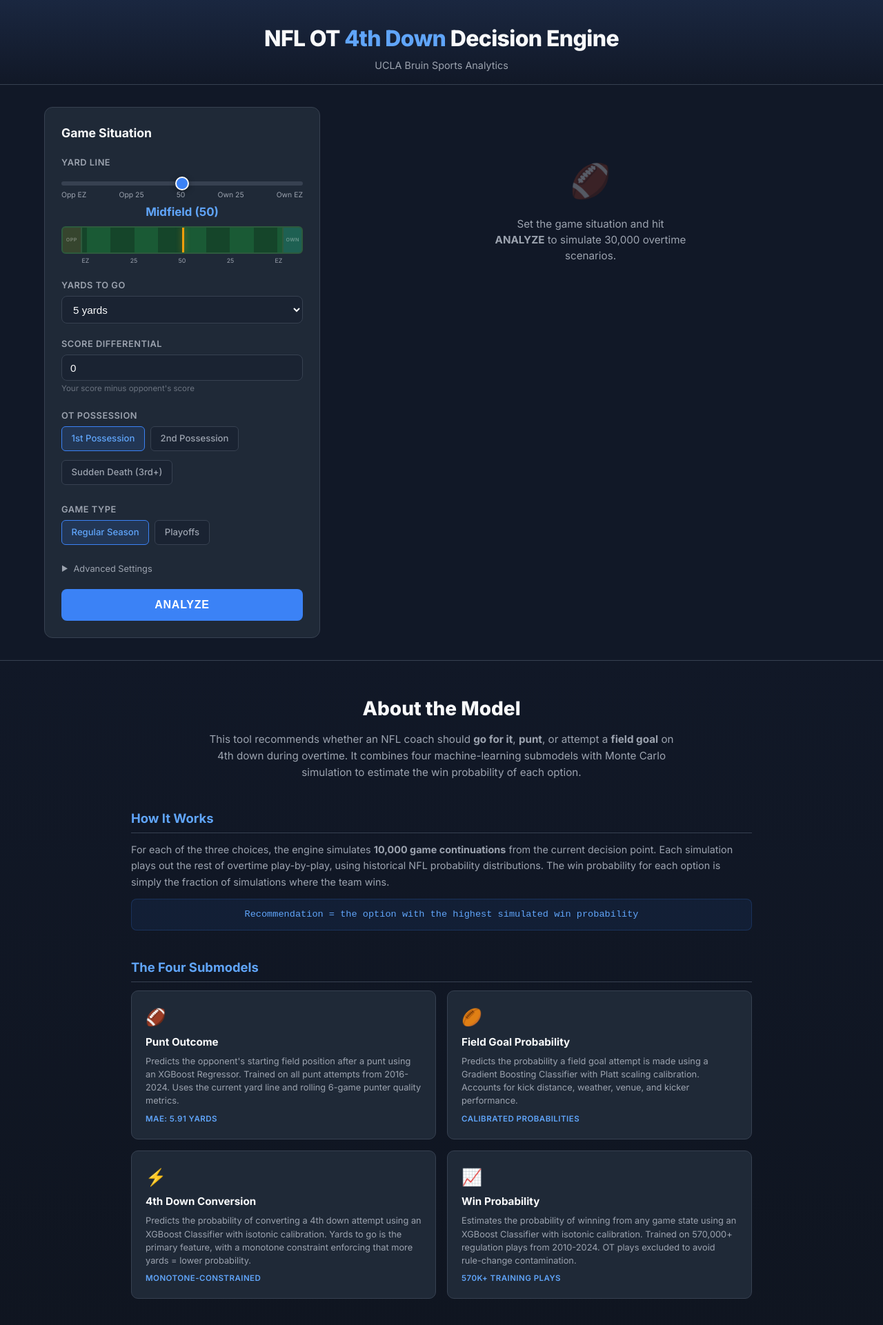
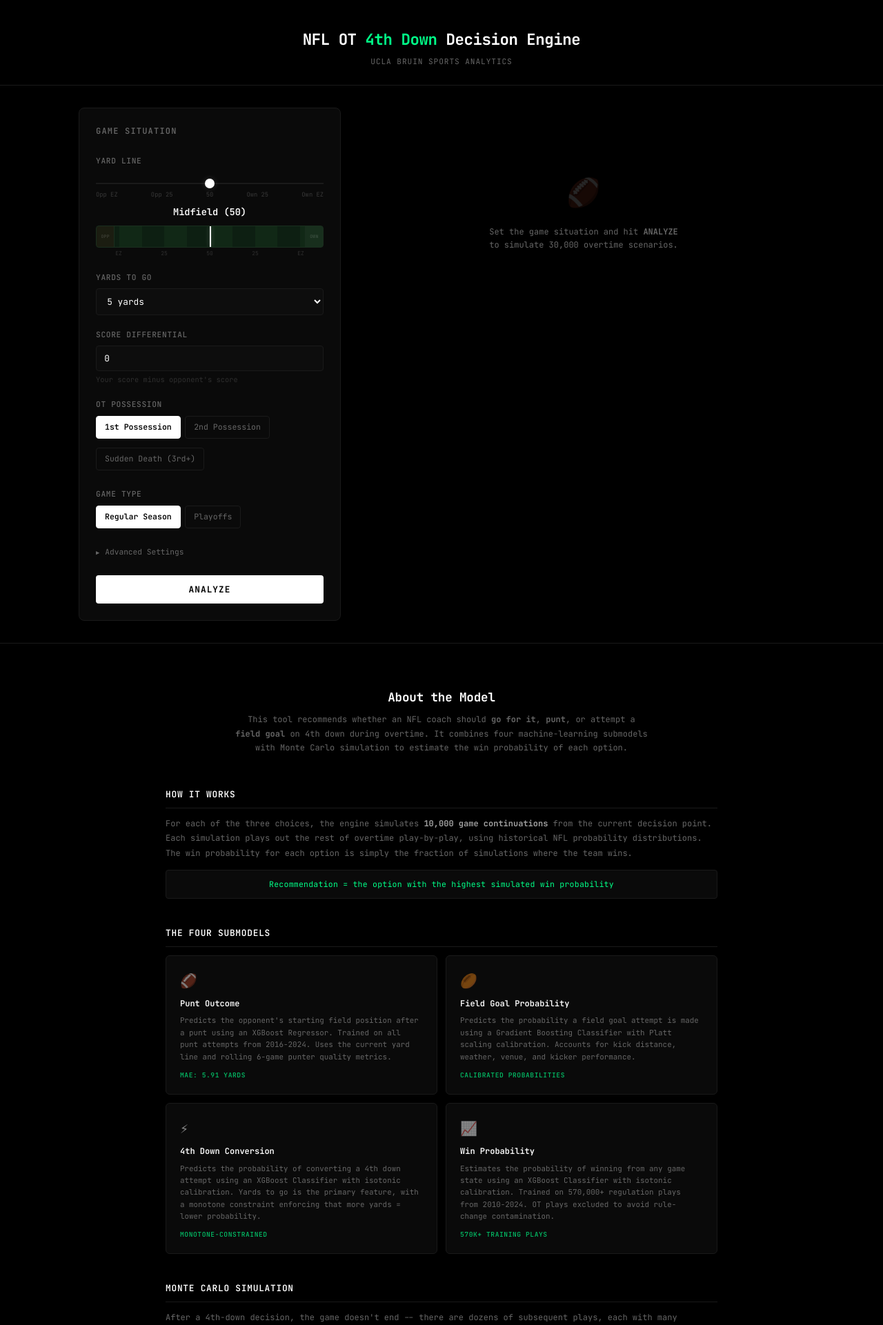
Before and after one commit to maiasalti/4th-down-OT-model-webapp, a Flask app: page / in a window 1280 px wide. Shown: the top 1921 px of the page at 69% size. Run offline with Flask 3, Linux system fonts and the light colour scheme.

Commit message:
Redesign: JetBrains Mono font, pure black bg, minimal UI
Monospace font throughout, #000 background, reduced visual noise,
tighter spacing, muted color palette with green accents.

Co-Authored-By: Claude Opus 4.6 <noreply@anthropic.com>

```diff
--- a/static/style.css
+++ b/static/style.css
@@ -1,20 +1,20 @@
 /* ==========================================================================
-   NFL OT 4th Down Decision Engine — Professional Dark Theme
+   NFL OT 4th Down Decision Engine — Minimal Black + Mono
    ========================================================================== */
 
 :root {
-    --bg: #111827;
-    --card-bg: #1f2937;
-    --accent: #3b82f6;
-    --accent-light: #60a5fa;
-    --success: #22c55e;
-    --gold: #f59e0b;
-    --danger: #ef4444;
-    --text: #f9fafb;
-    --muted: #9ca3af;
-    --border: #374151;
-    --card-hover: #283548;
-    --input-bg: #1a2332;
+    --bg: #000000;
+    --card-bg: #0a0a0a;
+    --accent: #ffffff;
+    --accent-dim: #a0a0a0;
+    --success: #00ff88;
+    --gold: #e0e0e0;
+    --danger: #ff4444;
+    --text: #ffffff;
+    --muted: #666666;
+    --border: #1a1a1a;
+    --input-bg: #0d0d0d;
+    --hover: #141414;
 }
 
 * {
@@ -24,46 +24,48 @@
 }
 
 body {
-    font-family: 'Inter', -apple-system, BlinkMacSystemFont, 'Segoe UI', Roboto, sans-serif;
+    font-family: 'JetBrains Mono', 'SF Mono', 'Fira Code', 'Cascadia Code', monospace;
     background: var(--bg);
     color: var(--text);
     min-height: 100vh;
-    line-height: 1.5;
+    line-height: 1.6;
+    -webkit-font-smoothing: antialiased;
 }
 
 /* Header */
 .header {
     text-align: center;
-    padding: 2rem 1rem 1rem;
+    padding: 2.5rem 1rem 1.5rem;
     border-bottom: 1px solid var(--border);
-    background: linear-gradient(180deg, #1a2740 0%, var(--bg) 100%);
 }
 
 .header h1 {
-    font-size: 2rem;
-    font-weight: 800;
+    font-size: 1.4rem;
+    font-weight: 700;
     letter-spacing: -0.02em;
     color: var(--text);
 }
 
 .header h1 span {
-    color: var(--accent-light);
+    color: var(--success);
 }
 
 .header .subtitle {
     color: var(--muted);
-    font-size: 0.9rem;
-    margin-top: 0.25rem;
+    font-size: 0.7rem;
+    margin-top: 0.35rem;
     font-weight: 400;
+    letter-spacing: 0.08em;
+    text-transform: uppercase;
 }
 
 /* Main Layout */
 .main-container {
-    max-width: 1200px;
+    max-width: 1100px;
     margin: 0 auto;
     padding: 2rem 1.5rem;
     display: grid;
-    grid-template-columns: 400px 1fr;
+    grid-template-columns: 380px 1fr;
     gap: 2rem;
     align-items: start;
 }
@@ -72,20 +74,19 @@ body {
 .input-panel {
     background: var(--card-bg);
     border: 1px solid var(--border);
-    border-radius: 12px;
+    border-radius: 8px;
     padding: 1.5rem;
     position: sticky;
     top: 1rem;
 }
 
 .input-panel h2 {
-    font-size: 1.1rem;
-    font-weight: 700;
-    margin-bottom: 1.25rem;
-    color: var(--text);
-    display: flex;
-    align-items: center;
-    gap: 0.5rem;
+    font-size: 0.75rem;
+    font-weight: 600;
+    margin-bottom: 1.5rem;
+    color: var(--muted);
+    text-transform: uppercase;
+    letter-spacing: 0.1em;
 }
 
 .form-group {
@@ -94,27 +95,27 @@ body {
 
 .form-group label {
     display: block;
-    font-size: 0.8rem;
-    font-weight: 600;
+    font-size: 0.7rem;
+    font-weight: 500;
     color: var(--muted);
-    margin-bottom: 0.35rem;
+    margin-bottom: 0.4rem;
     text-transform: uppercase;
-    letter-spacing: 0.04em;
+    letter-spacing: 0.06em;
 }
 
 .form-group label .label-detail {
     text-transform: none;
     font-weight: 400;
     letter-spacing: 0;
-    font-size: 0.72rem;
-    opacity: 0.7;
+    font-size: 0.65rem;
+    opacity: 0.5;
 }
 
 .form-group .hint {
-    font-size: 0.72rem;
+    font-size: 0.65rem;
     color: var(--muted);
-    opacity: 0.6;
-    margin-top: 0.2rem;
+    opacity: 0.4;
+    margin-top: 0.25rem;
 }
 
 /* Yard line slider */
@@ -125,73 +126,73 @@ body {
 input[type="range"] {
     -webkit-appearance: none;
     width: 100%;
-    height: 6px;
-    border-radius: 3px;
+    height: 2px;
+    border-radius: 0;
     background: var(--border);
     outline: none;
-    margin: 0.5rem 0;
+    margin: 0.75rem 0 0.5rem;
 }
 
 input[type="range"]::-webkit-slider-thumb {
     -webkit-appearance: none;
-    width: 20px;
-    height: 20px;
+    width: 14px;
+    height: 14px;
     border-radius: 50%;
-    background: var(--accent);
+    background: var(--text);
     cursor: pointer;
-    border: 2px solid var(--text);
-    box-shadow: 0 2px 8px rgba(0, 0, 0, 0.4);
+    border: none;
+    box-shadow: 0 0 10px rgba(255, 255, 255, 0.15);
 }
 
 input[type="range"]::-moz-range-thumb {
-    width: 20px;
-    height: 20px;
+    width: 14px;
+    height: 14px;
     border-radius: 50%;
-    background: var(--accent);
+    background: var(--text);
     cursor: pointer;
-    border: 2px solid var(--text);
-    box-shadow: 0 2px 8px rgba(0, 0, 0, 0.4);
+    border: none;
 }
 
 .slider-labels {
     display: flex;
     justify-content: space-between;
-    font-size: 0.65rem;
+    font-size: 0.55rem;
     color: var(--muted);
-    margin-top: -0.1rem;
+    opacity: 0.5;
+    margin-top: 0;
 }
 
 .yard-display {
     text-align: center;
-    font-size: 1.05rem;
-    font-weight: 700;
-    color: var(--accent-light);
-    margin-top: 0.25rem;
+    font-size: 0.85rem;
+    font-weight: 600;
+    color: var(--text);
+    margin-top: 0.5rem;
     min-height: 1.5em;
 }
 
-/* Field visualization inline (under yard line) */
+/* Field visualization */
 .field-viz-inline {
     margin-top: 0.5rem;
 }
 
 .field-container {
     position: relative;
-    height: 40px;
+    height: 32px;
     background: linear-gradient(90deg,
-        #15452a 0%, #15452a 10%,
-        #1a5a35 10%, #1a5a35 20%,
-        #15452a 20%, #15452a 30%,
-        #1a5a35 30%, #1a5a35 40%,
-        #15452a 40%, #15452a 50%,
-        #1a5a35 50%, #1a5a35 60%,
-        #15452a 60%, #15452a 70%,
-        #1a5a35 70%, #1a5a35 80%,
-        #15452a 80%, #15452a 90%,
-        #1a5a35 90%, #1a5a35 100%
+        #0d1f12 0%, #0d1f12 10%,
+        #112816 10%, #112816 20%,
+        #0d1f12 20%, #0d1f12 30%,
+        #112816 30%, #112816 40%,
+        #0d1f12 40%, #0d1f12 50%,
+        #112816 50%, #112816 60%,
+        #0d1f12 60%, #0d1f12 70%,
+        #112816 70%, #112816 80%,
+        #0d1f12 80%, #0d1f12 90%,
+        #112816 90%, #112816 100%
     );
-    border-radius: 6px;
-    border: 2px solid #2d5a3d;
+    border-radius: 4px;
+    border: 1px solid #1a2e1e;
     overflow: hidden;
 }
 
@@ -199,31 +200,32 @@ input[type="range"]::-moz-range-thumb {
     position: absolute;
     top: 0;
     bottom: 0;
-    width: 3px;
-    background: var(--gold);
+    width: 2px;
+    background: var(--text);
     transition: left 0.3s ease;
-    box-shadow: 0 0 8px rgba(245, 158, 11, 0.5);
+    box-shadow: 0 0 6px rgba(255, 255, 255, 0.3);
 }
 
 .field-marker::after {
     content: '';
     position: absolute;
-    top: -6px;
+    top: -5px;
     left: 50%;
     transform: translateX(-50%);
     width: 0;
     height: 0;
-    border-left: 6px solid transparent;
-    border-right: 6px solid transparent;
-    border-top: 8px solid var(--gold);
+    border-left: 5px solid transparent;
+    border-right: 5px solid transparent;
+    border-top: 6px solid var(--text);
 }
 
 .field-labels {
     display: flex;
     justify-content: space-between;
-    padding: 0.2rem 0 0;
-    font-size: 0.55rem;
+    padding: 0.15rem 0 0;
+    font-size: 0.5rem;
     color: var(--muted);
+    opacity: 0.4;
 }
 
 .field-labels span {
@@ -240,42 +242,43 @@ input[type="range"]::-moz-range-thumb {
     display: flex;
     align-items: center;
     justify-content: center;
-    font-size: 0.45rem;
+    font-size: 0.4rem;
     font-weight: 700;
-    color: rgba(255,255,255,0.3);
+    color: rgba(255,255,255,0.15);
     text-transform: uppercase;
     letter-spacing: 0.05em;
 }
 
 .field-endzone-left {
     left: 0;
-    background: rgba(239, 68, 68, 0.15);
-    border-right: 2px solid #2d5a3d;
+    background: rgba(255, 0, 0, 0.06);
+    border-right: 1px solid #1a2e1e;
 }
 
 .field-endzone-right {
     right: 0;
-    background: rgba(59, 130, 246, 0.15);
-    border-left: 2px solid #2d5a3d;
+    background: rgba(255, 255, 255, 0.03);
+    border-left: 1px solid #1a2e1e;
 }
 
-/* Select / Number inputs */
+/* Inputs */
 select,
 input[type="number"] {
     width: 100%;
-    padding: 0.6rem 0.75rem;
+    padding: 0.55rem 0.7rem;
     background: var(--input-bg);
     border: 1px solid var(--border);
-    border-radius: 8px;
+    border-radius: 4px;
     color: var(--text);
-    font-size: 0.95rem;
+    font-family: inherit;
+    font-size: 0.8rem;
     outline: none;
     transition: border-color 0.2s;
 }
 
 select:focus,
 input[type="number"]:focus {
-    border-color: var(--accent);
+    border-color: #333;
 }
 
 select option {
@@ -286,7 +289,7 @@ select option {
 .radio-group {
     display: flex;
     flex-wrap: wrap;
-    gap: 0.5rem;
+    gap: 0.4rem;
 }
 
 .radio-btn {
@@ -302,31 +305,32 @@ select option {
 
 .radio-btn label {
     display: inline-block;
-    padding: 0.45rem 0.85rem;
-    background: var(--input-bg);
+    padding: 0.4rem 0.75rem;
+    background: transparent;
     border: 1px solid var(--border);
-    border-radius: 6px;
+    border-radius: 4px;
     cursor: pointer;
-    font-size: 0.82rem;
-    font-weight: 500;
+    font-size: 0.72rem;
+    font-weight: 400;
     color: var(--muted);
     text-transform: none;
     letter-spacing: 0;
-    transition: all 0.2s;
+    transition: all 0.15s;
 }
 
 .radio-btn input:checked + label {
-    background: rgba(59, 130, 246, 0.15);
-    border-color: var(--accent);
-    color: var(--accent-light);
+    background: var(--text);
+    border-color: var(--text);
+    color: #000;
+    font-weight: 600;
 }
 
 .radio-btn label:hover {
-    border-color: var(--accent);
-    color: var(--text);
+    border-color: #333;
+    color: var(--accent-dim);
 }
 
-/* Opponent result (conditional) */
+/* Opponent result */
 .opponent-result {
     overflow: hidden;
     max-height: 0;
@@ -348,18 +352,18 @@ select option {
     gap: 0.5rem;
     cursor: pointer;
     color: var(--muted);
-    font-size: 0.8rem;
+    font-size: 0.7rem;
     margin-bottom: 0.75rem;
     user-select: none;
 }
 
 .advanced-toggle:hover {
-    color: var(--text);
+    color: var(--accent-dim);
 }
 
 .advanced-toggle .arrow {
     transition: transform 0.2s;
-    font-size: 0.65rem;
+    font-size: 0.55rem;
 }
 
 .advanced-toggle.open .arrow {
@@ -407,45 +409,43 @@ select option {
 }
 
 .advanced-settings label {
-    font-size: 0.72rem;
+    font-size: 0.65rem;
 }
 
 .advanced-settings input[type="number"] {
-    padding: 0.45rem 0.6rem;
-    font-size: 0.85rem;
+    padding: 0.4rem 0.6rem;
+    font-size: 0.75rem;
 }
 
 /* Analyze button */
 .analyze-btn {
     width: 100%;
-    padding: 0.85rem;
-    background: var(--accent);
-    color: #fff;
+    padding: 0.75rem;
+    background: var(--text);
+    color: #000;
     border: none;
-    border-radius: 8px;
-    font-size: 1rem;
-    font-weight: 800;
+    border-radius: 4px;
+    font-family: inherit;
+    font-size: 0.8rem;
+    font-weight: 700;
     cursor: pointer;
-    letter-spacing: 0.05em;
+    letter-spacing: 0.08em;
     text-transform: uppercase;
-    transition: all 0.2s;
-    margin-top: 0.5rem;
+    transition: all 0.15s;
+    margin-top: 0.75rem;
 }
 
 .analyze-btn:hover {
-    background: var(--accent-light);
-    transform: translateY(-1px);
-    box-shadow: 0 4px 15px rgba(59, 130, 246, 0.3);
+    opacity: 0.85;
 }
 
 .analyze-btn:active {
-    transform: translateY(0);
+    opacity: 0.7;
 }
 
 .analyze-btn:disabled {
-    opacity: 0.5;
+    opacity: 0.3;
     cursor: not-allowed;
-    transform: none;
 }
 
 /* Results Panel */
@@ -465,16 +465,17 @@ select option {
 }
 
 .results-placeholder .icon {
-    font-size: 3rem;
-    opacity: 0.3;
+    font-size: 2.5rem;
+    opacity: 0.15;
 }
 
 .results-placeholder p {
-    font-size: 0.95rem;
+    font-size: 0.75rem;
     max-width: 280px;
+    line-height: 1.6;
 }
 
-/* Loading spinner */
+/* Loading */
 .loading {
     display: none;
     flex-direction: column;
@@ -661,46 +668,48 @@ select option {
 }
 
 .detail-item .detail-value {
-    font-size: 1.25rem;
-    font-weight: 700;
+    font-size: 1rem;
+    font-weight: 600;
     color: var(--text);
 }
 
 .detail-item .detail-label {
-    font-size: 0.72rem;
+    font-size: 0.6rem;
     color: var(--muted);
-    margin-top: 0.15rem;
+    margin-top: 0.2rem;
     text-transform: uppercase;
-    letter-spacing: 0.03em;
+    letter-spacing: 0.04em;
 }
 
-/* About the Model Section */
+/* ================================================================
+   About the Model Section
+   ================================================================ */
 .about-section {
     border-top: 1px solid var(--border);
-    background: linear-gradient(180deg, var(--bg) 0%, #0d1117 100%);
-    padding: 3rem 1.5rem 2rem;
+    padding: 4rem 1.5rem 3rem;
 }
 
 .about-container {
-    max-width: 900px;
+    max-width: 800px;
     margin: 0 auto;
 }
 
 .about-title {
-    font-size: 1.75rem;
-    font-weight: 800;
+    font-size: 1.1rem;
+    font-weight: 700;
     color: var(--text);
     text-align: center;
-    margin-bottom: 0.75rem;
+    margin-bottom: 0.5rem;
+    letter-spacing: -0.01em;
 }
 
 .about-intro {
     text-align: center;
     color: var(--muted);
-    font-size: 0.95rem;
-    line-height: 1.6;
-    max-width: 700px;
-    margin: 0 auto 2.5rem;
+    font-size: 0.75rem;
+    line-height: 1.7;
+    max-width: 600px;
+    margin: 0 auto 3rem;
 }
 
 .about-block {
@@ -708,141 +717,155 @@ select option {
 }
 
 .about-block h3 {
-    font-size: 1.15rem;
-    font-weight: 700;
-    color: var(--accent-light);
+    font-size: 0.8rem;
+    font-weight: 600;
+    color: var(--text);
     margin-bottom: 0.75rem;
-    padding-bottom: 0.4rem;
+    padding-bottom: 0.5rem;
     border-bottom: 1px solid var(--border);
+    text-transform: uppercase;
+    letter-spacing: 0.06em;
 }
 
 .about-block p {
     color: var(--muted);
-    font-size: 0.9rem;
-    line-height: 1.65;
+    font-size: 0.75rem;
+    line-height: 1.8;
     margin-bottom: 0.6rem;
 }
 
+.about-block strong {
+    color: var(--accent-dim);
+}
+
 .about-formula {
-    background: rgba(59, 130, 246, 0.08);
-    border: 1px solid rgba(59, 130, 246, 0.2);
-    border-radius: 8px;
-    padding: 0.75rem 1rem;
-    font-family: 'Courier New', monospace;
-    font-size: 0.85rem;
-    color: var(--accent-light);
+    background: var(--card-bg);
+    border: 1px solid var(--border);
+    border-radius: 4px;
+    padding: 0.7rem 1rem;
+    font-size: 0.72rem;
+    color: var(--success);
     text-align: center;
     margin: 0.75rem 0;
+    letter-spacing: 0.02em;
 }
 
 /* Submodel grid */
 .submodel-grid {
     display: grid;
     grid-template-columns: repeat(2, 1fr);
-    gap: 1rem;
+    gap: 0.75rem;
 }
 
 .submodel-card {
     background: var(--card-bg);
     border: 1px solid var(--border);
-    border-radius: 10px;
+    border-radius: 6px;
     padding: 1.25rem;
-    transition: border-color 0.2s;
+    transition: border-color 0.15s;
 }
 
 .submodel-card:hover {
-    border-color: var(--accent);
+    border-color: #333;
 }
 
 .submodel-icon {
-    font-size: 1.5rem;
-    margin-bottom: 0.4rem;
+    font-size: 1.25rem;
+    margin-bottom: 0.5rem;
+    opacity: 0.5;
 }
 
 .submodel-card h4 {
-    font-size: 0.95rem;
-    font-weight: 700;
+    font-size: 0.75rem;
+    font-weight: 600;
     color: var(--text);
     margin-bottom: 0.4rem;
 }
 
 .submodel-card p {
-    font-size: 0.8rem;
+    font-size: 0.68rem;
     color: var(--muted);
-    line-height: 1.5;
-    margin-bottom: 0.5rem;
+    line-height: 1.6;
+    margin-bottom: 0.6rem;
 }
 
 .submodel-stat {
-    font-size: 0.72rem;
+    font-size: 0.6rem;
     font-weight: 600;
-    color: var(--accent-light);
+    color: var(--success);
     text-transform: uppercase;
-    letter-spacing: 0.04em;
+    letter-spacing: 0.06em;
+    opacity: 0.7;
 }
 
 /* Rules list */
 .rules-list {
     display: flex;
     flex-direction: column;
-    gap: 0.75rem;
+    gap: 0.6rem;
 }
 
 .rule-item {
     display: flex;
-    gap: 1rem;
+    gap: 0.85rem;
     align-items: flex-start;
     background: var(--card-bg);
     border: 1px solid var(--border);
-    border-radius: 8px;
+    border-radius: 6px;
     padding: 1rem;
 }
 
 .rule-num {
     flex-shrink: 0;
-    width: 28px;
-    height: 28px;
-    background: var(--accent);
+    width: 24px;
+    height: 24px;
+    background: var(--text);
     border-radius: 50%;
     display: flex;
     align-items: center;
     justify-content: center;
-    font-size: 0.8rem;
-    font-weight: 800;
-    color: #fff;
+    font-size: 0.65rem;
+    font-weight: 700;
+    color: #000;
 }
 
 .rule-item div {
     color: var(--muted);
-    font-size: 0.85rem;
-    line-height: 1.5;
+    font-size: 0.72rem;
+    line-height: 1.6;
+}
+
+.rule-item strong {
+    color: var(--accent-dim);
 }
 
 /* Formula grid */
 .formula-grid {
     display: flex;
     flex-direction: column;
-    gap: 1rem;
+    gap: 0.75rem;
 }
 
 .formula-item {
     background: var(--card-bg);
     border: 1px solid var(--border);
-    border-radius: 10px;
+    border-radius: 6px;
     padding: 1.25rem;
 }
 
 .formula-item h4 {
-    font-size: 0.9rem;
-    font-weight: 700;
+    font-size: 0.72rem;
+    font-weight: 600;
     color: var(--text);
     margin-bottom: 0.5rem;
+    text-transform: uppercase;
+    letter-spacing: 0.04em;
 }
 
 .formula-item p {
-    font-size: 0.8rem;
+    font-size: 0.68rem;
     color: var(--muted);
-    line-height: 1.5;
+    line-height: 1.6;
     margin-top: 0.4rem;
     margin-bottom: 0;
 }
--- a/templates/index.html
+++ b/templates/index.html
@@ -6,7 +6,7 @@
     <title>NFL OT 4th Down Decision Engine</title>
     <link rel="preconnect" href="https://fonts.googleapis.com">
     <link rel="preconnect" href="https://fonts.gstatic.com" crossorigin>
-    <link href="https://fonts.googleapis.com/css2?family=Inter:wght@400;500;600;700;800&display=swap" rel="stylesheet">
+    <link href="https://fonts.googleapis.com/css2?family=JetBrains+Mono:wght@400;500;600;700&display=swap" rel="stylesheet">
     <link rel="stylesheet" href="{{ url_for('static', filename='style.css') }}">
 </head>
 <body>
```
Also changed, not shown: other parts of static/style.css (+53 -50 lines).
